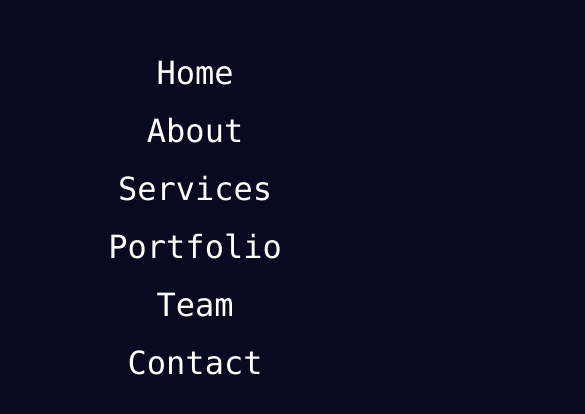
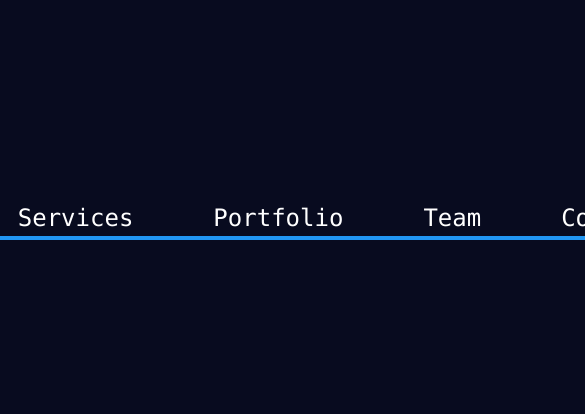
Before and after one commit to Mary8992/-Animated-Sliding-Menu-Indicator, a plain HTML site: page index.html in a window 390 px wide. Shown: the part 204-618 px from the top of the page, 585 px wide, since content can reach past the window. Drawn offline with Linux system fonts and the light colour scheme.

Commit message:
responsive styles added

```diff
--- a/style.css
+++ b/style.css
@@ -52,3 +52,29 @@ ul li a {
     -ms-transition: 0.5s;
     -o-transition: 0.5s;
 }
+
+@media (max-width: 1000px) {
+    ul {
+        flex-direction: row;
+    }
+
+    ul li a {
+        margin: 0 20px;
+        font-size: 1.5em;
+    }
+
+    #marker {
+        margin-top: auto;
+        height: 4px;
+        margin-top: auto;
+        left: 0;
+        width: 100%;
+
+        bottom: -8px;
+        border-radius: 4px;
+        -webkit-border-radius: 4px;
+        -moz-border-radius: 4px;
+        -ms-border-radius: 4px;
+        -o-border-radius: 4px;
+    }
+}
```
